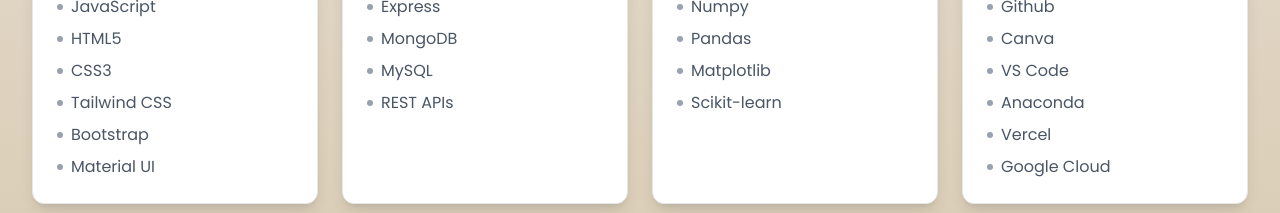
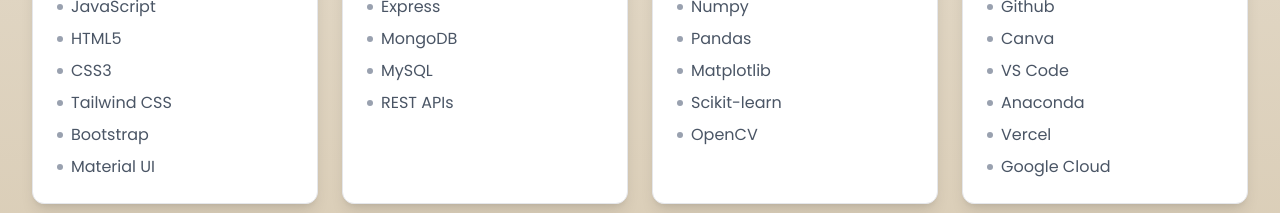
Before and after one commit to negiNeeraj1/PortfolioProject, a React (Vite) app: page /about in a window 1280 px wide. Shown: the part 1080-1293 px from the top of the page. Built offline with nearby package versions, Linux system fonts and the light colour scheme.

Commit message:
added new skill

```diff
--- a/src/Components/SmallCompo/Skill.jsx
+++ b/src/Components/SmallCompo/Skill.jsx
@@ -28,7 +28,7 @@
     {
       category: "AI/ML",
       icon: <Brain className="w-6 h-6" />,
-      items: ["Python", "Numpy", "Pandas", "Matplotlib", "Scikit-learn"],
+      items: ["Python", "Numpy", "Pandas", "Matplotlib", "Scikit-learn","OpenCV"],
       color: "from-purple-500 to-pink-500",
       glowColor: "#8b5cf6", // Purple glow
     },
```
